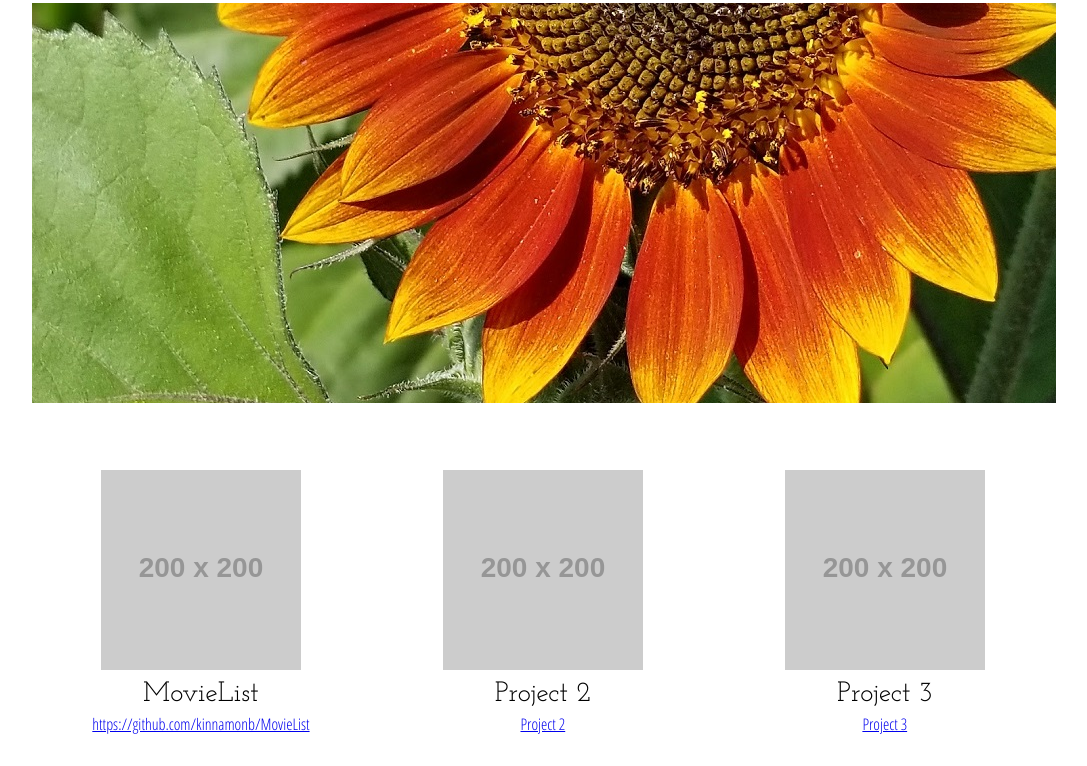
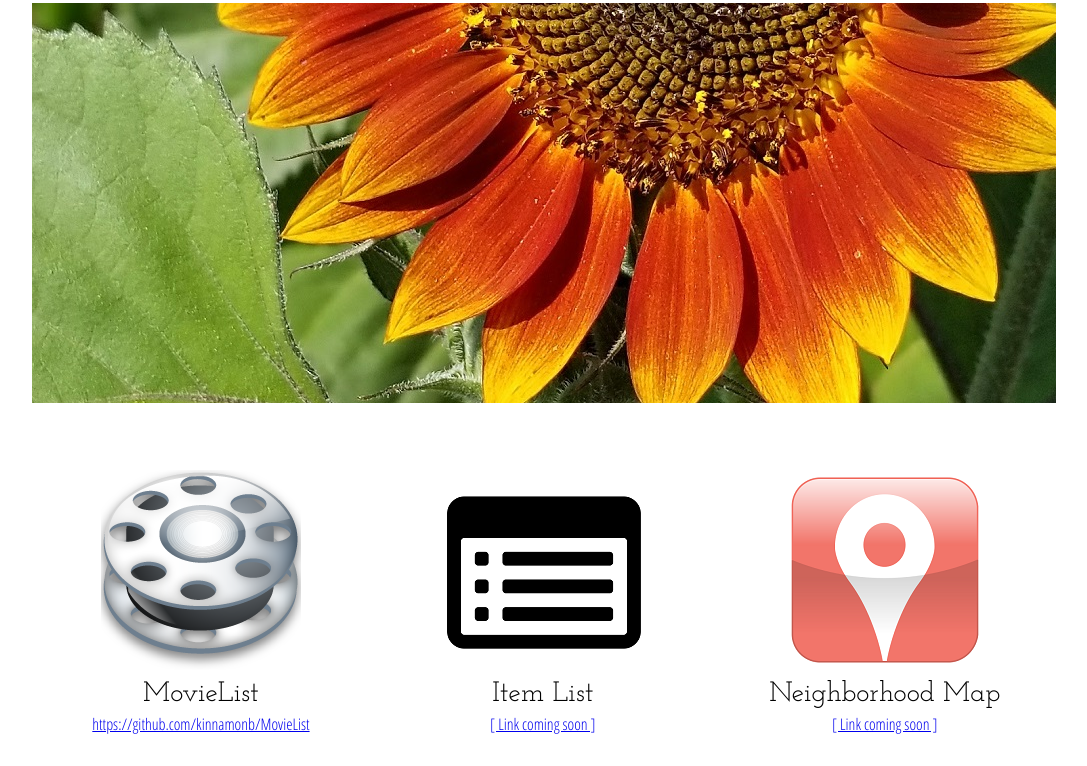
Before and after one commit to kinnamonb/PortfolioPage, a plain HTML site: page index.html in a window 1280 px wide. Shown: the part 186-952 px from the top of the page, without its empty margins (96-1183 px from the left). Drawn offline with nearby package versions, Linux system fonts and the light colour scheme; placeholder pictures from the web are drawn by us.

Commit message:
Update project informatin/imagry

```diff
--- a/index.html
+++ b/index.html
@@ -26,16 +26,16 @@
       </div>
       <div class="portfolio-item">
         <a href="#">
-          <span class="project-img"></span>
-          <h2>Project 2</h2>
-          <p class="project-url">Project 2</p>
+          <span class="item-list-img"></span>
+          <h2>Item List</h2>
+          <p class="project-url">[ Link coming soon ]</p>
         </a>
       </div>
       <div class="portfolio-item">
         <a href="#">
-          <span class="project-img"></span>
-          <h2>Project 3</h2>
-          <p class="project-url">Project 3</p>
+          <span class="map-img"></span>
+          <h2>Neighborhood Map</h2>
+          <p class="project-url">[ Link coming soon ]</p>
         </a>
       </div>
       <footer>
--- a/style.css
+++ b/style.css
@@ -60,14 +60,27 @@ h2 {
 
 .movie-list-img {
   display: inline-block;
-  background-image: url('http://via.placeholder.com/200x200');
+  background-image: url('./img/movie-list.png');
+  background-position: center center;
+  background-repeat: no-repeat;
   width: 200px;
   height: 200px;
 }
 
-.project-img {
+.item-list-img {
   display: inline-block;
-  background-image: url('http://via.placeholder.com/200x200');
+  background-image: url('./img/item-list-200.png');
+  background-position: center center;
+  background-repeat: no-repeat;
+  width: 200px;
+  height: 200px;
+}
+
+.map-img {
+  display: inline-block;
+  background-image: url('./img/map.png');
+  background-position: center center;
+  background-repeat: no-repeat;
   width: 200px;
   height: 200px;
 }
@@ -79,7 +92,7 @@ h2 {
 
 footer {
   font-family: 'Open Sans Condensed', sans-serif;
-  margin-top: 3em;
+  margin-top: 6em;
   margin-bottom: 1em;
 }
 
```
Also changed, not shown: img/item-list-200.png (added), img/item-list.png (added), img/map.png (added), img/movie-list.png (added), 1 other file.
